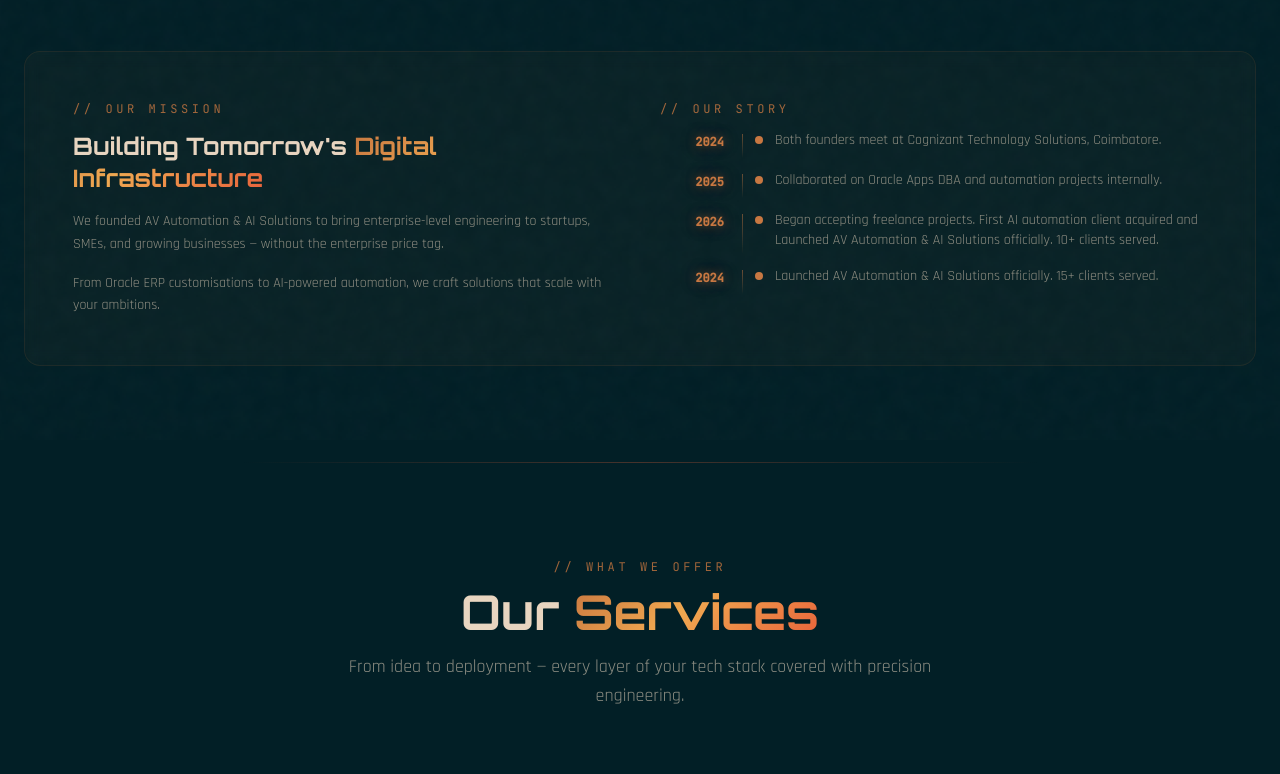
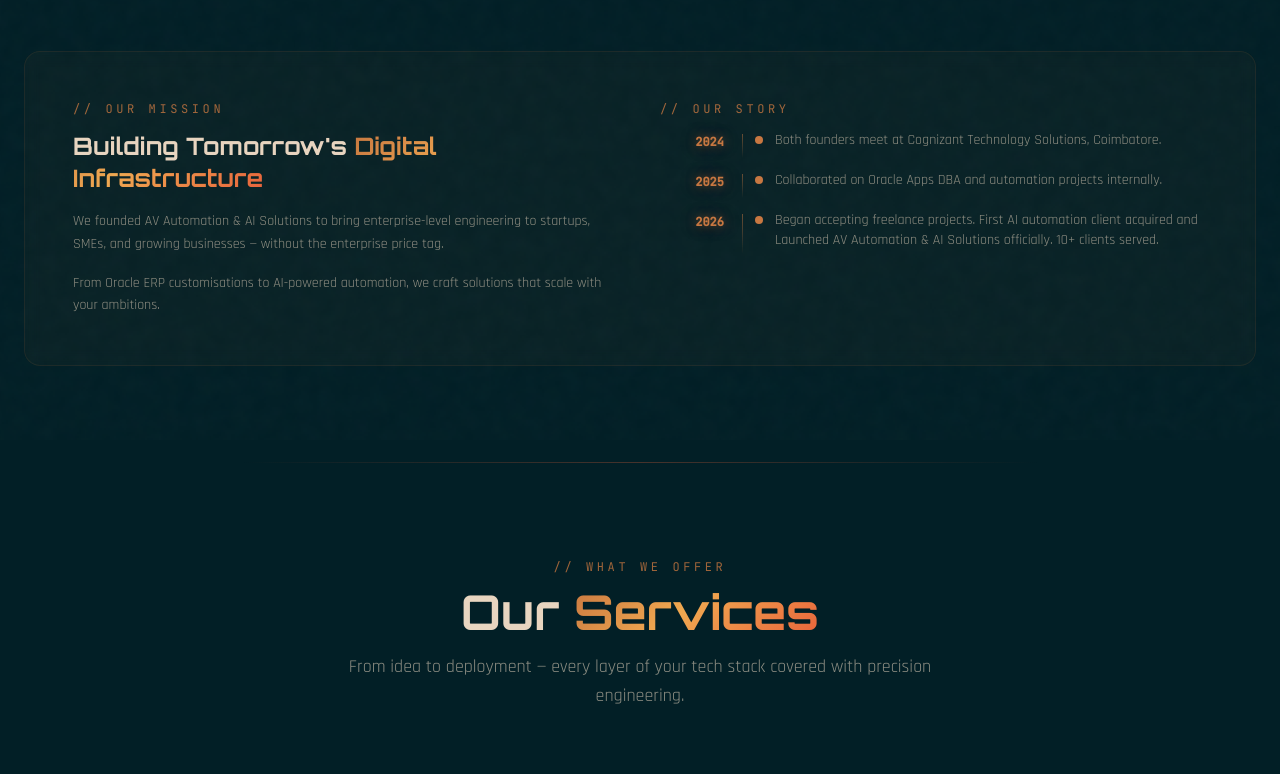
Before and after one commit to Akshay2602-Ak/av-automation, a React (Vite) app: page / in a window 1280 px wide. Shown: the part 1960-2734 px from the top of the page. Built offline with nearby package versions, Linux system fonts and the light colour scheme; a web font is replaced by a local one.

Commit message:
Updated Our story section

```diff
--- a/src/components/About.jsx
+++ b/src/components/About.jsx
@@ -160,7 +160,6 @@ export default function About() {
                   { year: '2024', event: 'Both founders meet at Cognizant Technology Solutions, Coimbatore.' },
                   { year: '2025', event: 'Collaborated on Oracle Apps DBA and automation projects internally.' },
                   { year: '2026', event: 'Began accepting freelance projects. First AI automation client acquired and Launched AV Automation & AI Solutions officially. 10+ clients served.' },
-                  { year: '2024', event: 'Launched AV Automation & AI Solutions officially. 15+ clients served.' },
                 ].map(({ year, event }) => (
                   <div key={year} className="flex gap-4">
                     <div className="flex-shrink-0 w-16 text-right">
```
